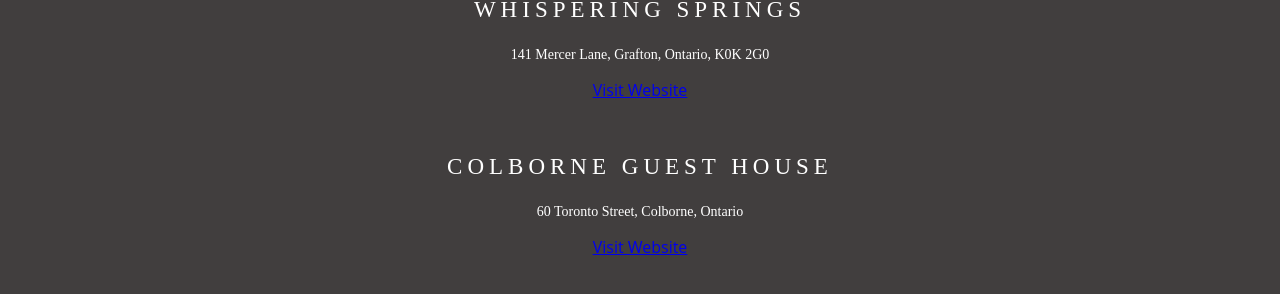
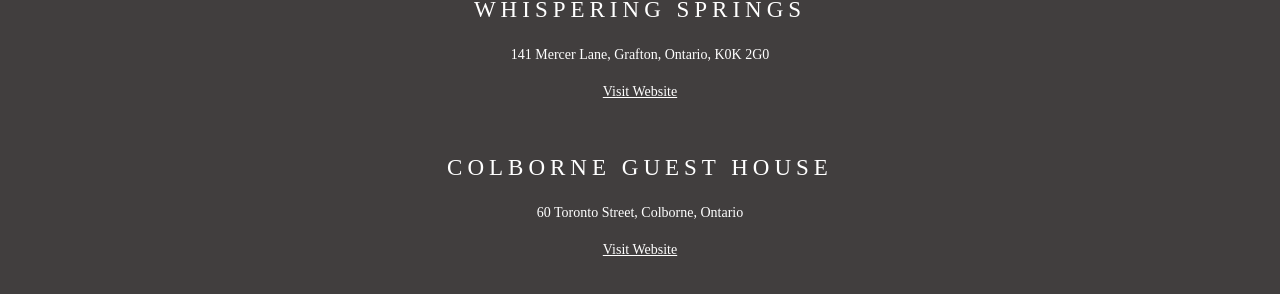
Before and after one commit to Luke-Berzins/rvsp-app, a React (Create React App) app: page /travel in a window 1280 px wide. Shown: the part 1638-1932 px from the top of the page. Before the commit the page ends 1896 px from the top, so only its background shows below. Built offline with nearby package versions, Linux system fonts and the light colour scheme.

Commit message:
comestic changes

```diff
--- a/public/index.html
+++ b/public/index.html
@@ -6,8 +6,7 @@
     <meta name="viewport" content="width=device-width, initial-scale=1" />
     <meta name="theme-color" content="#000000" />
     <meta
-      name="description"
-      content="Web site created using create-react-app"
+      name="Luke and Lizzy's Wedding"
     />
     <link rel="apple-touch-icon" href="%PUBLIC_URL%/logo192.png" />
     <!--
@@ -15,29 +14,10 @@
       user's mobile device or desktop. See https://developers.google.com/web/fundamentals/web-app-manifest/
     -->
     <link rel="manifest" href="%PUBLIC_URL%/manifest.json" />
-    <!--
-      Notice the use of %PUBLIC_URL% in the tags above.
-      It will be replaced with the URL of the `public` folder during the build.
-      Only files inside the `public` folder can be referenced from the HTML.
-
-      Unlike "/favicon.ico" or "favicon.ico", "%PUBLIC_URL%/favicon.ico" will
-      work correctly both with client-side routing and a non-root public URL.
-      Learn how to configure a non-root public URL by running `npm run build`.
-    -->
-    <title>React App</title>
+    <title>Luke & Lizzy</title>
   </head>
   <body>
     <noscript>You need to enable JavaScript to run this app.</noscript>
     <div id="root"></div>
-    <!--
-      This HTML file is a template.
-      If you open it directly in the browser, you will see an empty page.
-
-      You can add webfonts, meta tags, or analytics to this file.
-      The build step will place the bundled scripts into the <body> tag.
-
-      To begin the development, run `npm start` or `yarn start`.
-      To create a production bundle, use `npm run build` or `yarn build`.
-    -->
   </body>
 </html>
--- a/src/components/Form.jsx
+++ b/src/components/Form.jsx
@@ -12,7 +12,6 @@ function Form() {
 
   const handleSubmit = e => {
     e.preventDefault();
-
 
     const firebaseConfig = {
       apiKey: process.env.REACT_APP_FIREBASE_API_KEY,
@@ -29,7 +28,7 @@ function Form() {
 
     const firestore = firebase.firestore();
 
-    firestore.collection("users").add({
+    firestore.collection("wedding_submit").add({
         name: name,
         mealOption: mealOption
     })
--- a/src/pages/Events.jsx
+++ b/src/pages/Events.jsx
@@ -18,6 +18,9 @@ function Events() {
             <h3>RECEPTION</h3>
             <p>6:00 PM - 11:00 PM, June 9, 2023</p>
             <p>Whispering Springs Watering Hole</p>
+            <br />
+            <br />
+            <br />
         </div>
     )
 }
--- a/src/pages/Travel.jsx
+++ b/src/pages/Travel.jsx
@@ -19,7 +19,10 @@ function Travel() {
             <h3>Colborne Guest House</h3>
             <p>60 Toronto Street, Colborne, Ontario</p>
             <a href="https://www.colborneguesthouse.ca">Visit Website</a>
-        </div>
+            </div>
+            <br />
+            <br />
+            <br />
         </div>
     )
 }
--- a/src/styles/Text.css
+++ b/src/styles/Text.css
@@ -33,9 +33,21 @@ div.wedding p {
     text-align: center;
 }
 
+div.wedding a {
+    font-family: "MrsEavesRoman Regular";
+    font-size: 14px;
+    line-height: 1.5;
+    color: rgb(255, 255, 255);
+    text-align: center;
+}
+
 @media only screen and (max-width: 786px) {
     img.header {
         width: 40%;
         margin-top: 50px;
     }
+
+    div.wedding h1 {
+        width: 75%;
+    }
 }
```
Also changed, not shown: firebase.json (added), 2 other files (tests, documents, lock files or other folders).
